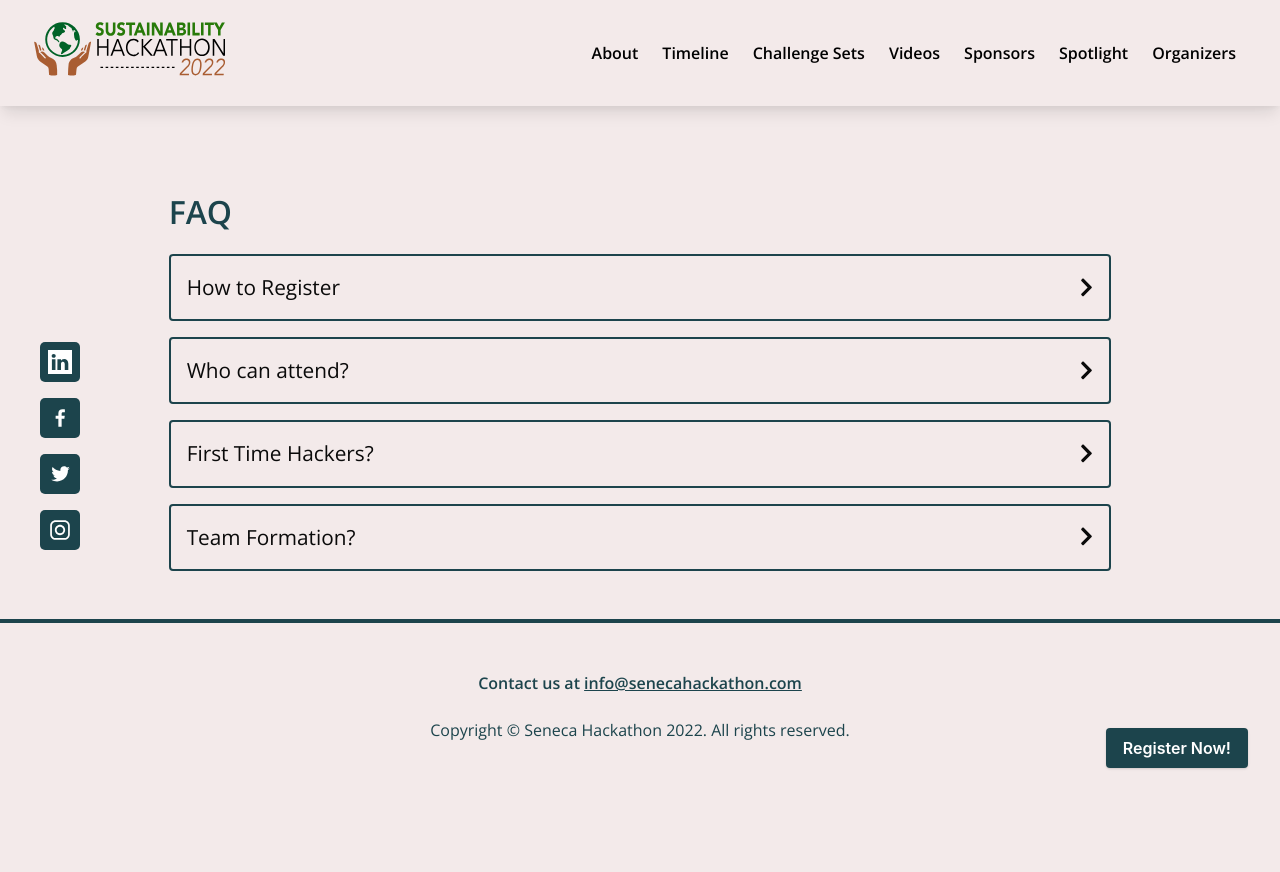
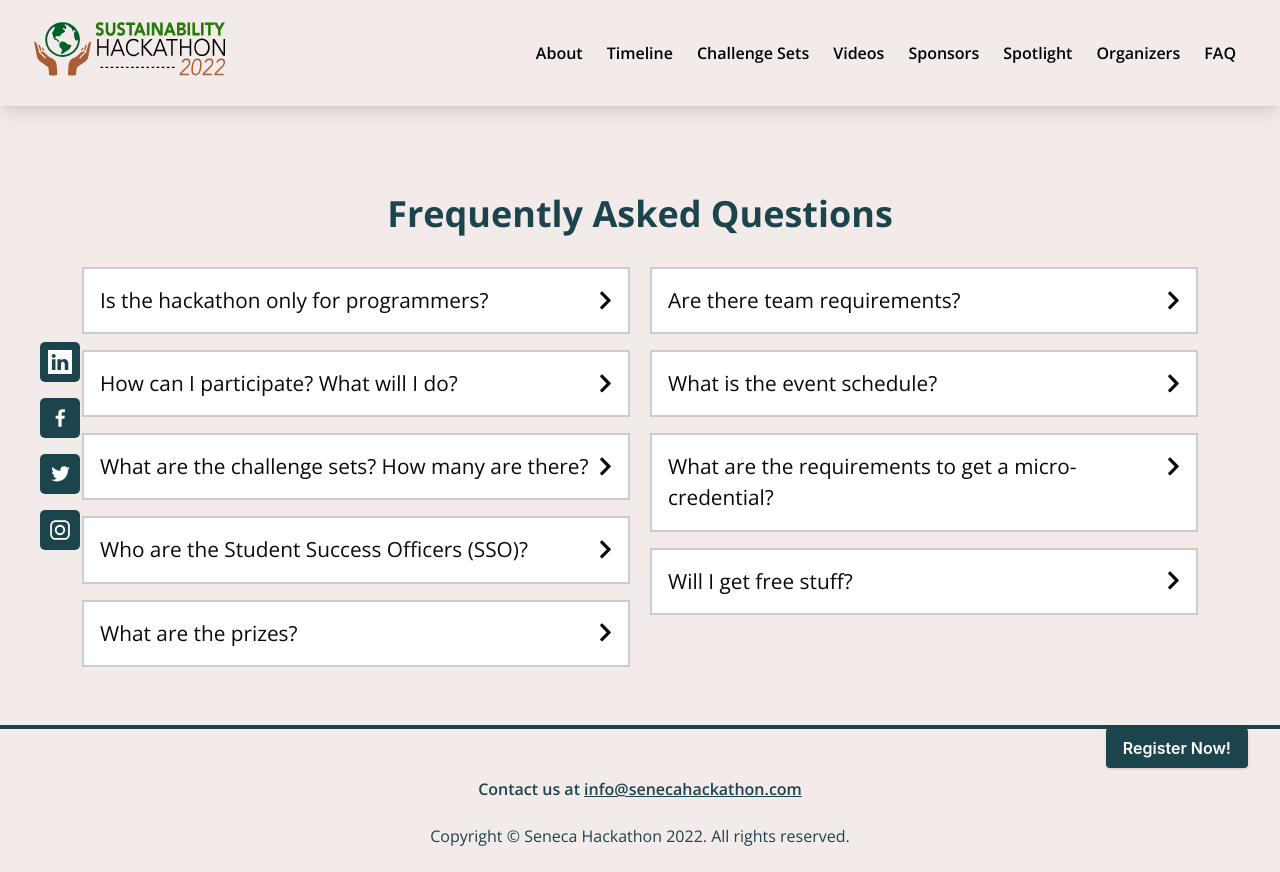
Before and after one commit to ashishks55/seneca-hackathon-2022, a Gatsby site: page /faq in a window 1280 px wide. Before the commit the page ends 800 px from the top, so only its background shows below. Built offline with nearby package versions, Linux system fonts and the light colour scheme; Gatsby itself is replaced by a stand-in of ours.

Commit message:
modifications in faq

```diff
--- a/src/components/header.js
+++ b/src/components/header.js
@@ -44,6 +44,11 @@ const Header = () => {
       link: '/#organizers',
       is_selected: false
     },
+    {
+      title: 'FAQ',
+      link: '/faq',
+      is_selected: false
+    },
   ]
 
   return (
--- /dev/null
+++ b/src/pages/faq.css
@@ -0,0 +1,74 @@
+.flex-container {
+    display: flex;
+    flex-direction: row;
+    /* font-size: 30px;
+    text-align: center; */
+  }
+
+  .flex-item-left {
+
+    padding: 10px;
+    flex: 50%;
+  }
+
+  .flex-item-right {
+
+    padding: 10px;
+    flex: 50%;
+  }
+
+  .faq-list{
+    background-color: #ffffff;
+    /* border: 2px solid #1C444C;
+    border-radius: 4px; */
+    border: 2px solid #CCC;
+    padding: 1rem;
+    margin-bottom: 1rem;
+  }
+
+  .faq-title{
+      text-align: center;
+  }
+
+  /* Responsive layout - makes a one column-layout instead of two-column layout */
+  @media (max-width: 800px) {
+    .flex-container {
+      flex-direction: column;
+    }
+  }
+
+  .collapsible {
+    background-color: #777;
+    color: white;
+    cursor: pointer;
+    padding: 18px;
+    width: 100%;
+    border: none;
+    text-align: left;
+    outline: none;
+    font-size: 15px;
+  }
+
+  .active, .collapsible:hover {
+    background-color: #555;
+  }
+
+  .collapsible:after {
+    content: '\002B';
+    color: white;
+    font-weight: bold;
+    float: right;
+    margin-left: 5px;
+  }
+
+  .active:after {
+    content: "\2212";
+  }
+
+  .answer {
+    padding: 0 18px;
+    max-height: 0;
+    overflow: hidden;
+    transition: max-height 0.2s ease-out;
+    background-color: #f1f1f1;
+  }
--- a/src/pages/faq.js
+++ b/src/pages/faq.js
@@ -2,24 +2,49 @@ import React from 'react';
 import Layout from "../components/layout"
 import Seo from "../components/seo"
 import Accordion from '../components/reusable/accordion';
+import "./faq.css"
+
+
 
 const IndexPage = () => {
     const faqs = [
         {
-            qn: 'How to Register',
-            ans: `All you need to do is click on the <a target='_blank' rel="noopener noreferrer" href='https://www.eventbrite.ca/e/senecas-sustainability-hackathon-2022-registration-205162405277' class='has-text-bold is-underlined has-text-green'>registration link</a> and register using our eventbrite page.`
+            qn: 'Is the hackathon only for programmers?',
+            ans: `Absolutely not! The hackathon is open to all disciplines. If you are passionate about sustainable causes, you can participate in this hackathon! `
         },
         {
-            qn: 'Who can attend?',
-            ans: `Registration are open to Seneca students. For additional colleges and universities open from <b>Jan 21, 2022</b>. Participating colleges and universities will be listed. If you are NOT a student in any of the qualifying institutions, you may still participate, but MUST be assigned to a team anchored by Seneca Students. The Student Success Team will help you accomplish this.`
+            qn: 'How can I participate? What will I do?',
+            ans: `You must have registered through Eventbrite by now. Through the next two weeks, we will gradually release information on challenge sets. If you see a solution to a challenge set, update your registration on Eventbrite and lock in your position as a contender. Over the hackathon week, you will work with your team to come up with a solution to your chosen challenge to be presented in video format.`
         },
         {
-            qn: 'First Time Hackers?',
-            ans: `No worries, We will help start your hackathon journey with awesome workshops and events which will help strengthen your problem solving skills.`
+            qn: 'What are the challenge sets? How many are there? ',
+            ans: `We are expecting 12-15 challenge sets. The latest challenge set information is available in the challenge set section of this website! `
         },
         {
-            qn: 'Team Formation?',
-            ans: `You can form team of a maximum of <b>5 members</b>. If you don't have a team, you can meet other peer hackers from across the globe at the event and form a team!`
+            qn: 'Who are the Student Success Officers (SSO)? ',
+            ans: `Once you have chosen your challenge set, you will be assigned an SSO. The SSO is your go-to person for any questions you have about your hackathon experience. They will be in contact with you throughout the hackathon to help you make a successful submission. `
+        },
+        {
+            qn: 'What are the prizes? ',
+            ans: `Winners will receive some cash, exclusive hackathon merch, and hackathon winner micro-credential. Some challenge sets have additional prizes so make sure to check them all out!`
+        }
+    ]
+    const faqsright = [
+        {
+            qn: 'Are there team requirements? ',
+            ans: `You are expected to participate with at least one other person. However, the maximum team size is 5. Participants from any school are welcome, but if your school is not listed as one of our hackathon partner schools, you will need to work with at least one Seneca student. Partner schools: PIM, U del Rosario, St. Clair College, Conestoga College. `
+        },
+        {
+            qn: 'What is the event schedule?',
+            ans: `The event is scheduled to run during reading week: From Feb 28 to Mar 4. An official event schedule will be available soon.`
+        },
+        {
+            qn: 'What are the requirements to get a micro-credential?',
+            ans: `You will be awarded with one of two micro-credentials: Participant or Winner. Winner micro-credentials are reserved for challenge set winners, category winners, and the best-in-show. Participant micro-credentials will be awarded to teams that document their daily progress and make a submission. More detailed micro-credential information will be available soon. `
+        },
+        {
+            qn: 'Will I get free stuff?  ',
+            ans: `Our social media is the best place to win free stuff. Check out our social media for the latest hackathon giveaways! `
         }
     ]
     return (
@@ -27,9 +52,10 @@ const IndexPage = () => {
             <Seo title="FAQ" />
             <section className="hero is-medium is-white">
                 <div className="hero-body hero-body">
-            <div className='columns'>
+                    <h1 className="faq-title">Frequently Asked Questions</h1>
+                    {/* <div className='columns'>
                         <div className='column is-10 is-offset-1'>
-                    <h1 className="title">FAQ</h1>
+                            <h1 className="title">Frequently Asked Questions</h1>
                             <div className='accordion-list'>
                                 {
                                     faqs.map((faq, index) => (
@@ -37,6 +63,23 @@ const IndexPage = () => {
                                     ))
                                 }
                             </div>
+                        </div>
+                    </div> */}
+
+                    <div class="flex-container">
+                        <div class="flex-item-left">
+                            {
+                                faqs.map((faq, index) => (
+                                    <div className='faq-list'><Accordion title={faq.qn} info={faq.ans} key={index}/></div>
+                                ))
+                            }
+                        </div>
+                        <div class="flex-item-right">
+                            {
+                                faqsright.map((faql, index) => (
+                                    <div className='faq-list'><Accordion title={faql.qn} info={faql.ans} key={index}/></div>
+                                ))
+                            }
                         </div>
                     </div>
                 </div>
```
Lines whose indentation alone changed are shown as unchanged.
